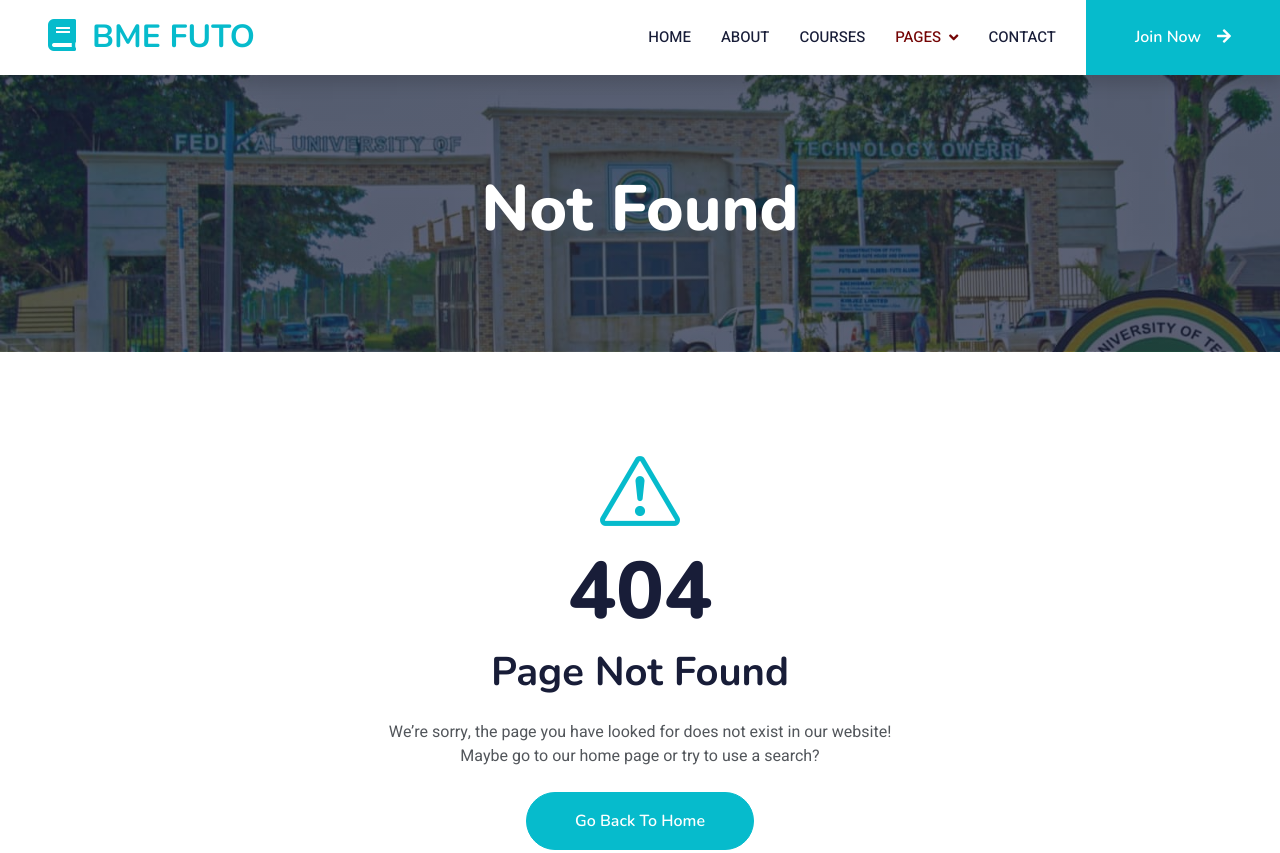
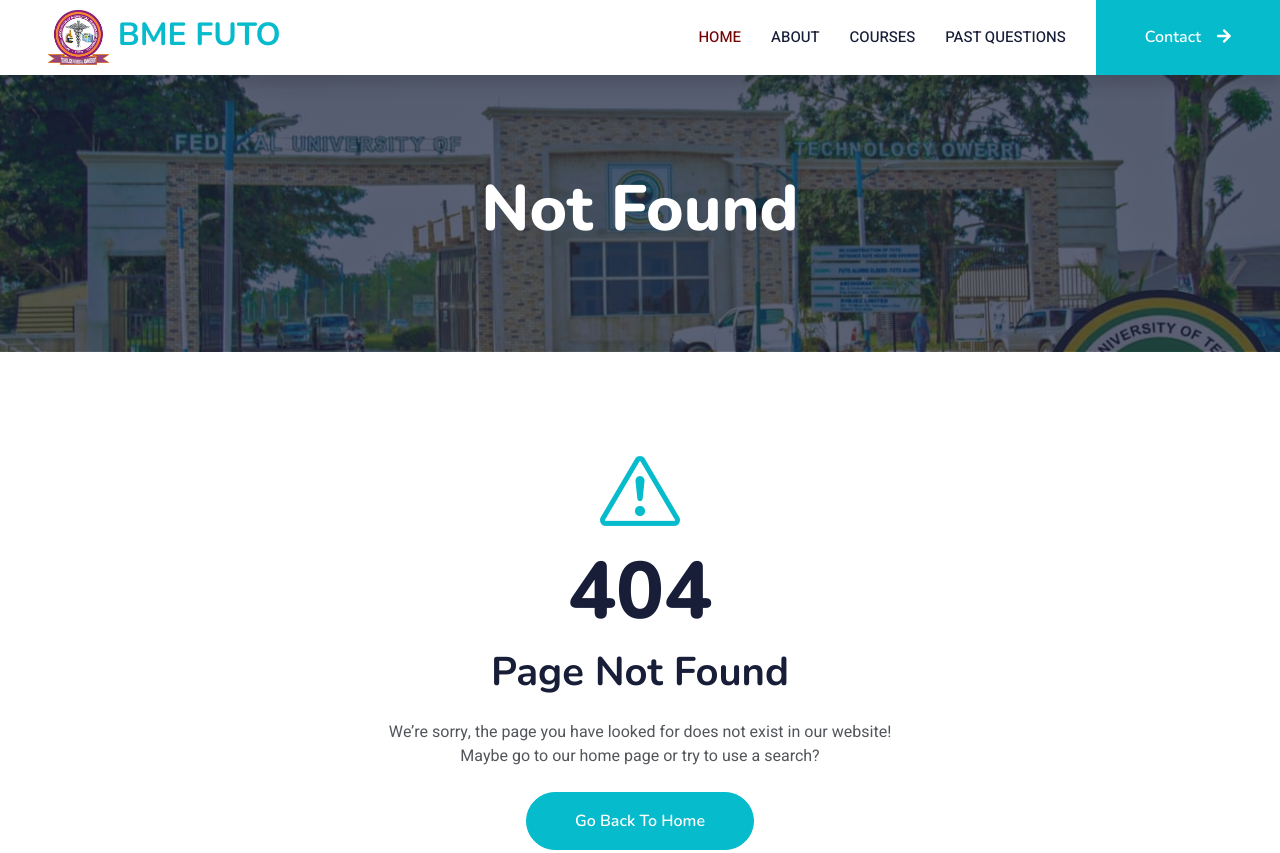
Before and after one commit to AlphaGL/bme, a plain HTML site: page 404.html in a window 1280 px wide. Shown: the top 853 px of the page. Drawn offline with nearby package versions, Linux system fonts and the light colour scheme.

Commit message:
404 updated

```diff
--- a/404.html
+++ b/404.html
@@ -44,27 +44,19 @@
     <!-- Navbar Start -->
     <nav class="navbar navbar-expand-lg bg-white navbar-light shadow sticky-top p-0">
         <a href="home.html" class="navbar-brand d-flex align-items-center px-4 px-lg-5">
-            <h2 class="m-0 text-primary"><i class="fa fa-book me-3"></i>BME FUTO</h2>
+            <h2 class="m-0 text-primary"><img style="width: 15%;" src="img/Logo.jpg" alt="">  BME FUTO</h2>
         </a>
         <button type="button" class="navbar-toggler me-4" data-bs-toggle="collapse" data-bs-target="#navbarCollapse">
             <span class="navbar-toggler-icon"></span>
         </button>
         <div class="collapse navbar-collapse" id="navbarCollapse">
             <div class="navbar-nav ms-auto p-4 p-lg-0">
-                <a href="home.html" class="nav-item nav-link">Home</a>
+                <a href="home.html" class="nav-item nav-link active">Home</a>
                 <a href="about.html" class="nav-item nav-link">About</a>
-                <a href="courses.html" class="nav-item nav-link">Courses</a>
-                <div class="nav-item dropdown">
-                    <a href="#" class="nav-link dropdown-toggle active" data-bs-toggle="dropdown">Pages</a>
-                    <div class="dropdown-menu fade-down m-0">
-                        <a href="team.html" class="dropdown-item">Our Team</a>
-                        <a href="testimonial.html" class="dropdown-item">Testimonial</a>
-                        <a href="404.html" class="dropdown-item active">404 Page</a>
-                    </div>
-                </div>
-                <a href="contact.html" class="nav-item nav-link">Contact</a>
+                <a href="https://futo.edu.ng/department-of-biomedical-technology/" class="nav-item nav-link">Courses</a>
+                <a href="/courses.html" class="nav-item nav-link">Past Questions</a>
             </div>
-            <a href="" class="btn btn-primary py-4 px-lg-5 d-none d-lg-block">Join Now<i class="fa fa-arrow-right ms-3"></i></a>
+            <a href="contact.html" class="btn btn-primary py-4 px-lg-5 d-none d-lg-block">Contact<i class="fa fa-arrow-right ms-3"></i></a>
         </div>
     </nav>
     <!-- Navbar End -->
```
